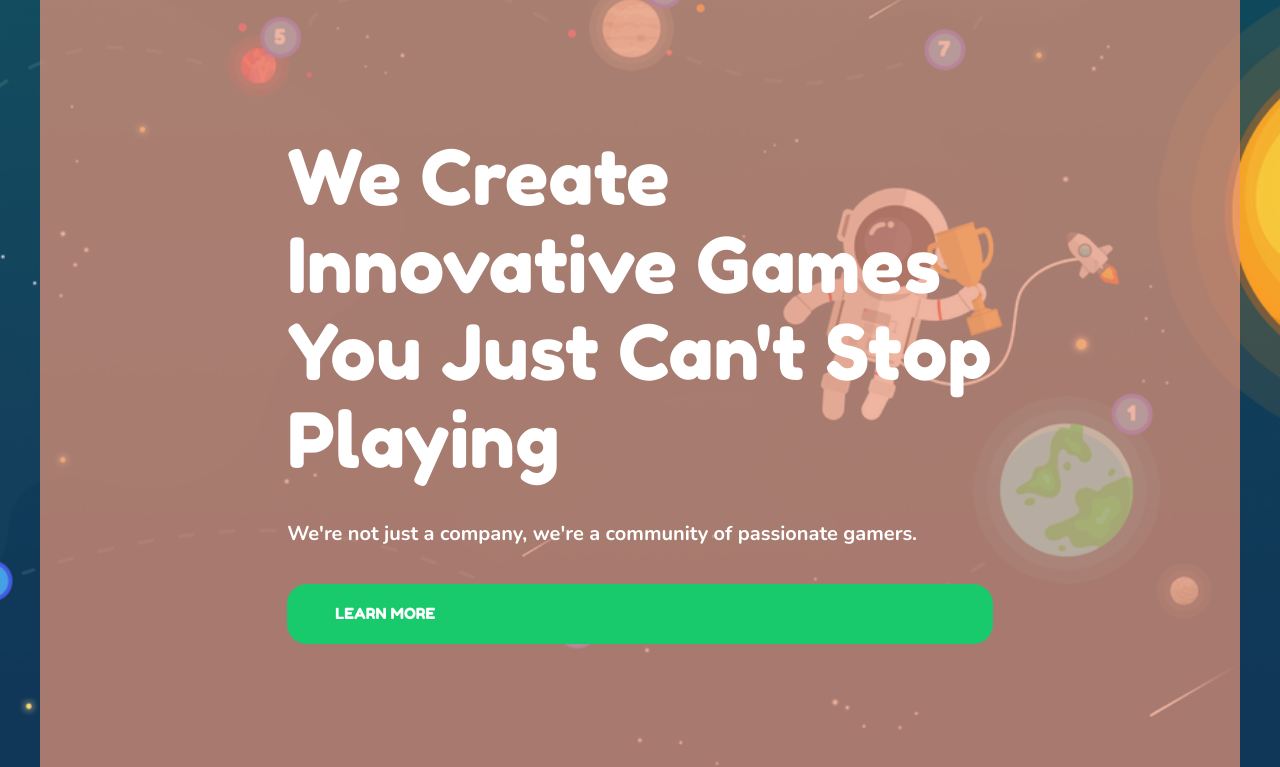
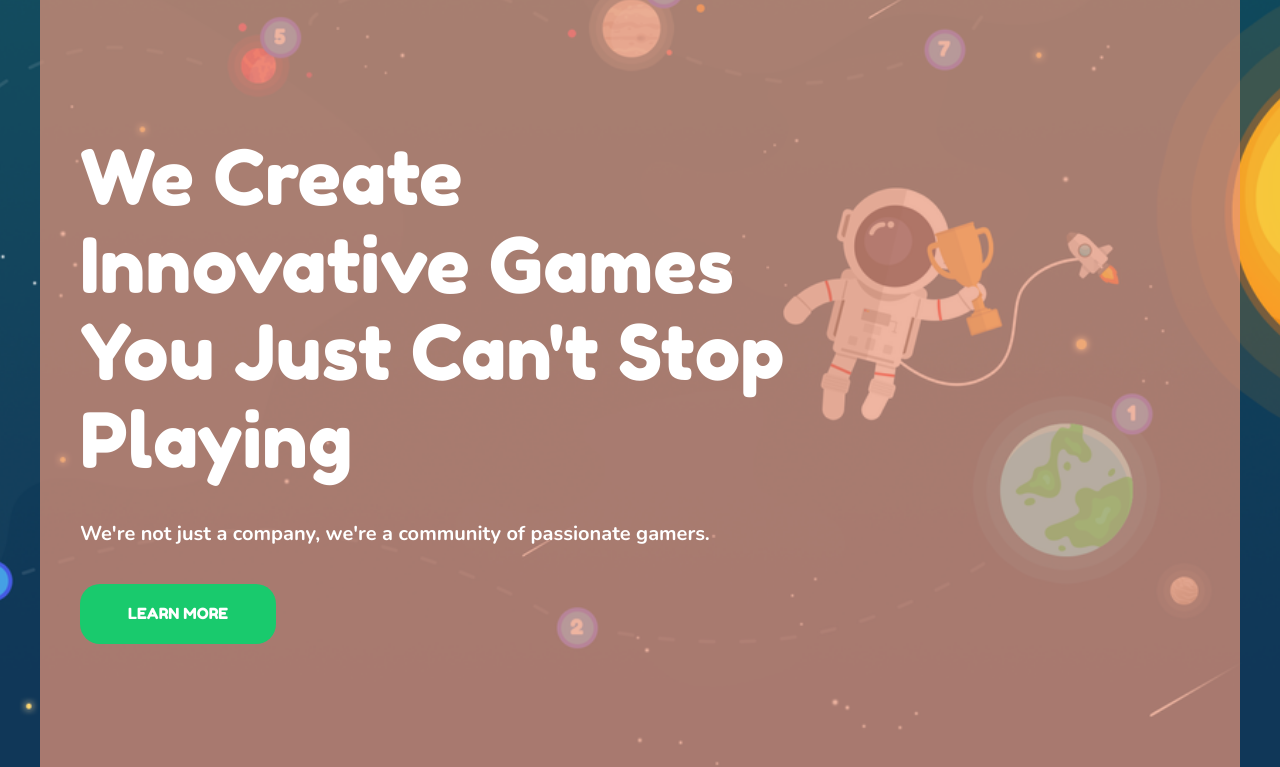
Before and after one commit to Polkan37/fun-play, a plain HTML site: page index.html in a window 1280 px wide. Shown: the part 187-954 px from the top of the page. Drawn offline with nearby package versions, Linux system fonts and the light colour scheme.

Commit message:
fix: styles align

```diff
--- a/scss/_common.scss
+++ b/scss/_common.scss
@@ -31,14 +31,11 @@ body {
     max-width: 1200px;
     background-color: rgba($color: darksalmon, $alpha: .7);//delete after end
     margin: 0 auto;
-    text-align: center;
 }
 section {
     padding: 100px 24px;
     display: flex;
     flex-direction: column;
-    justify-content: center;
-    align-items: center;
 }
 .button {
     background-color: $marking-text-color;
@@ -48,17 +45,20 @@ section {
     border-radius: 20px;
     font-family: $header-font;
     font-size: $font-size-button;
+    width: fit-content;
 }
 .dots {
     font-family: $header-font;
     font-weight: bold;
     font-size: $font-size-h2;
     color: $marking-text-color-2;
+    text-align: center;
 }
 .title {
     font-family: $header-font;
     font-size: $font-size-h2;
     color: $text-color;
+    text-align: center;
 }
 @media (min-width: $small-desktop-width) {
     section {
```
Also changed, not shown: scss/main.css, 1 other file.
